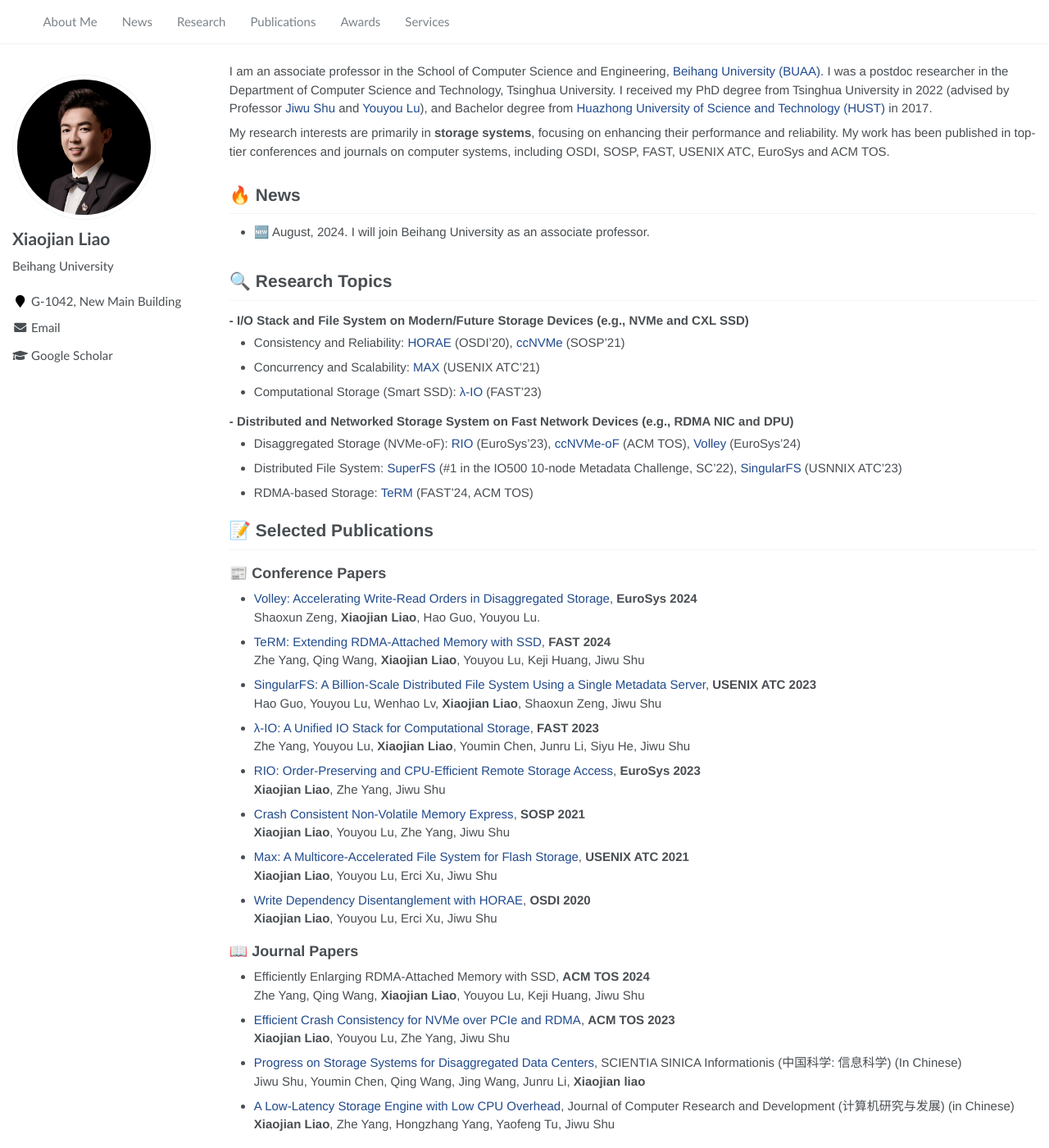
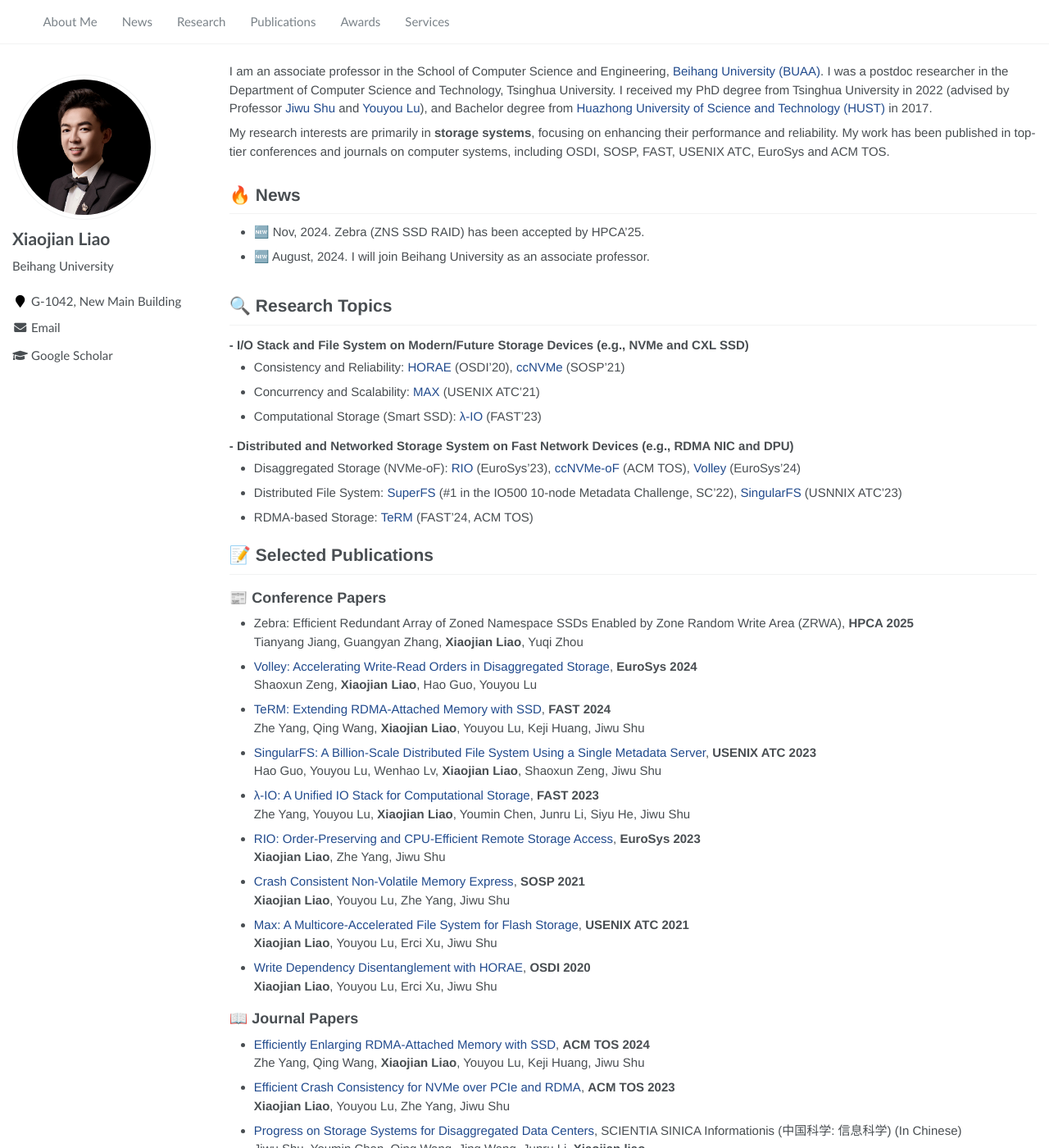
Before and after one commit to liaoxiaojian/liaoxiaojian.github.io, a Jekyll site: the page built from _pages/about.md, in a window 1280 px wide and 1400 px high. Shown: the whole window at 82% size. Built offline with Jekyll 4.4.1, drawn with Linux system fonts in a browser that asks for light colours.

Commit message:
Update about.md

```diff
--- a/_pages/about.md
+++ b/_pages/about.md
@@ -20,6 +20,7 @@ My work has been published in top-tier conferences and journals on computer syst
 <span class='anchor' id='news'></span>
 
 # 🔥 News
+- 🆕 Nov, 2024. Zebra (ZNS SSD RAID) has been accepted by HPCA'25.
 - 🆕 August, 2024. I will join Beihang University as an associate professor.
 
 <span class='anchor' id='research'></span>
@@ -40,9 +41,10 @@ My work has been published in top-tier conferences and journals on computer syst
 # 📝 Selected Publications
 
 ## 📰 Conference Papers
-
+- Zebra: Efficient Redundant Array of Zoned Namespace SSDs Enabled by Zone Random Write Area (ZRWA), **HPCA 2025** \\
+Tianyang Jiang, Guangyan Zhang, **Xiaojian Liao**, Yuqi Zhou
 - [Volley: Accelerating Write-Read Orders in Disaggregated Storage](https://dl.acm.org/doi/10.1145/3627703.3650090), **EuroSys 2024**  \\
-Shaoxun Zeng, **Xiaojian Liao**, Hao Guo, Youyou Lu.
+Shaoxun Zeng, **Xiaojian Liao**, Hao Guo, Youyou Lu
 - [TeRM: Extending RDMA-Attached Memory with SSD](https://www.usenix.org/conference/fast24/presentation/yang-zhe), **FAST 2024** \\
 Zhe Yang, Qing Wang, **Xiaojian Liao**, Youyou Lu, Keji Huang, Jiwu Shu
 - [SingularFS: A Billion-Scale Distributed File System Using a Single Metadata Server](https://www.usenix.org/conference/atc23/presentation/guo), **USENIX ATC 2023** \\
@@ -59,7 +61,7 @@ Zhe Yang, Youyou Lu, **Xiaojian Liao**, Youmin Chen, Junru Li, Siyu He, Jiwu Shu
 **Xiaojian Liao**, Youyou Lu, Erci Xu, Jiwu Shu
 
 ## 📖 Journal Papers
-- Efficiently Enlarging RDMA-Attached Memory with SSD, **ACM TOS 2024** \\
+- [Efficiently Enlarging RDMA-Attached Memory with SSD](https://dl.acm.org/doi/10.1145/3700772), **ACM TOS 2024** \\
 Zhe Yang, Qing Wang, **Xiaojian Liao**, Youyou Lu, Keji Huang, Jiwu Shu
 - [Efficient Crash Consistency for NVMe over PCIe and RDMA](https://dl.acm.org/doi/full/10.1145/3568428), **ACM TOS 2023** \\
 **Xiaojian Liao**, Youyou Lu, Zhe Yang, Jiwu Shu
```
